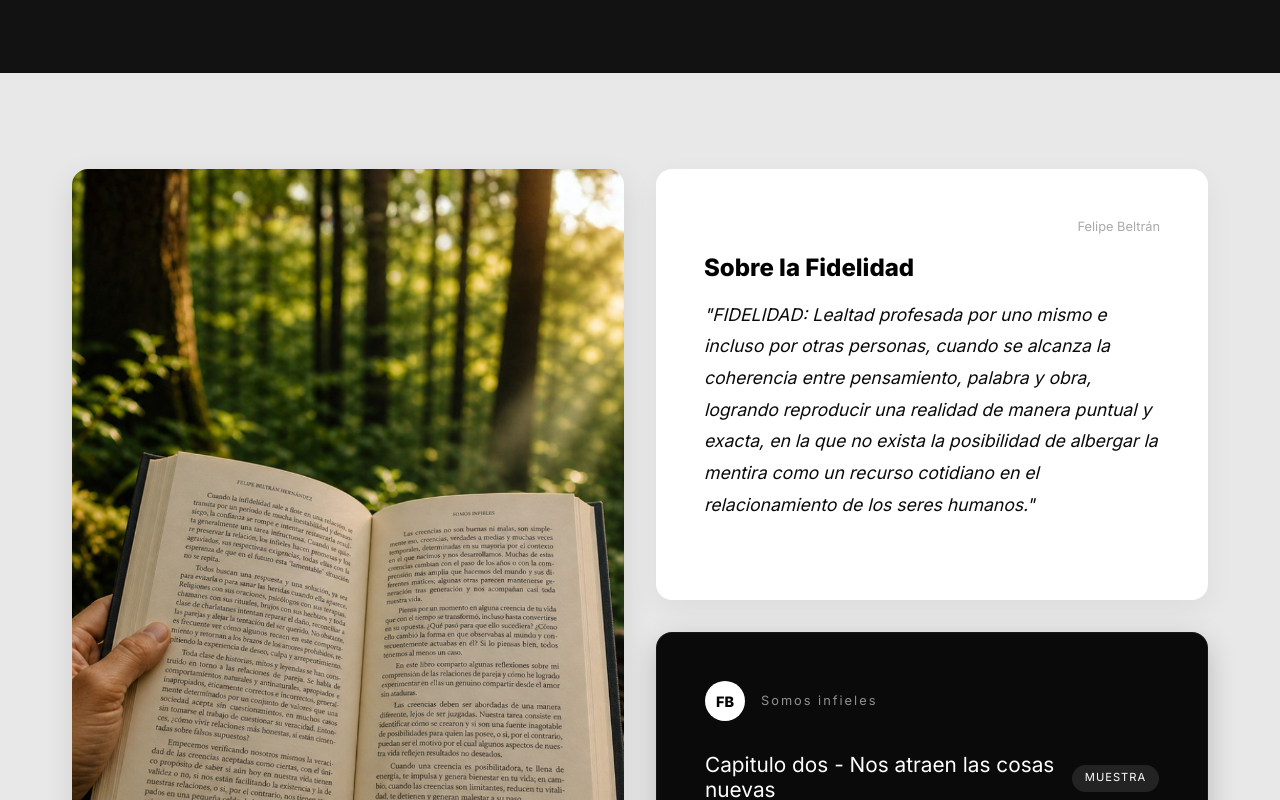
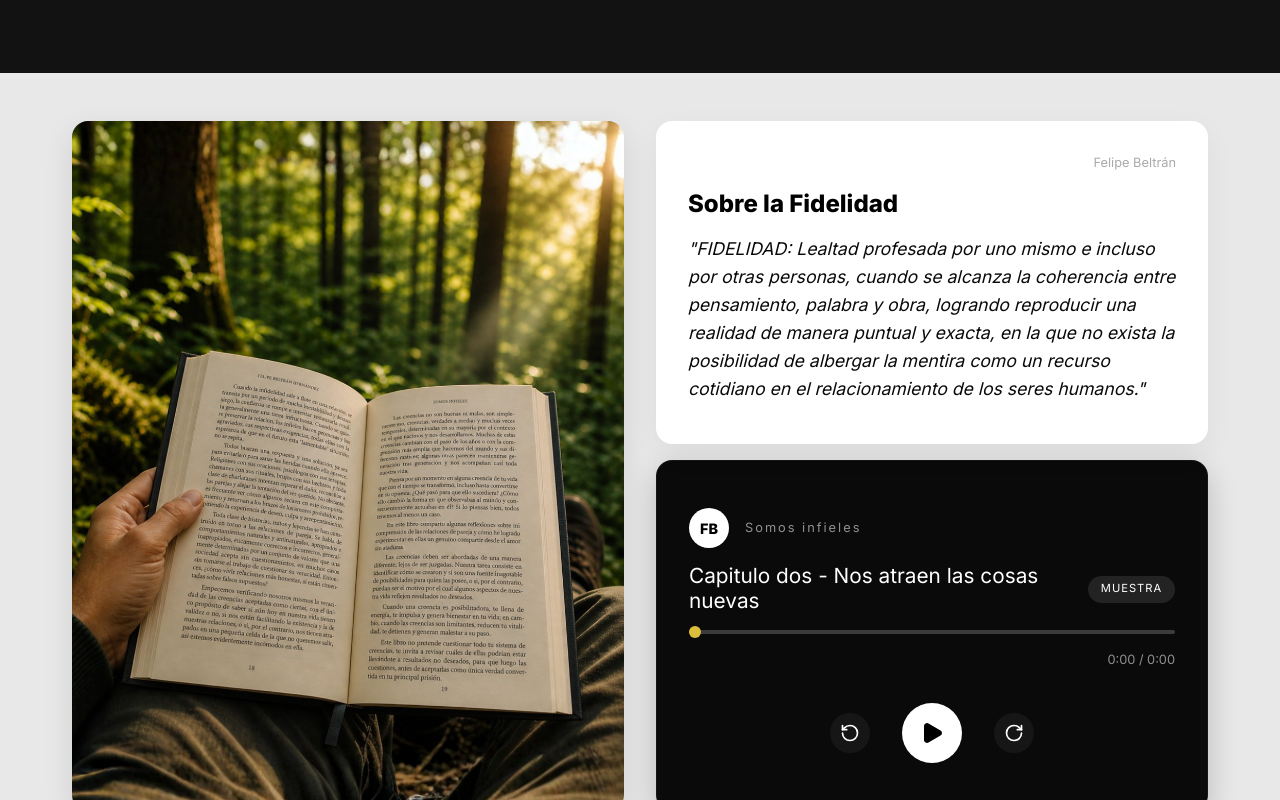
Before and after one commit to Contacto-Autenticos/somos-infieles, a React (Vite) app: page / in a window 1280 px wide. Shown: the part 2000-2800 px from the top of the page. Built offline with nearby package versions, Linux system fonts and the light colour scheme.

Commit message:
Compact media section vertical height

```diff
--- a/src/components/AudioPlayerSection.css
+++ b/src/components/AudioPlayerSection.css
@@ -1,5 +1,6 @@
 .media-section {
   background-color: var(--color-gray);
+  padding: 3rem 0;
 }
 
 .media-container {
@@ -28,14 +29,14 @@
   flex: 1;
   display: flex;
   flex-direction: column;
-  gap: 2rem;
+  gap: 1rem;
 }
 
 /* White Review Card */
 .review-card {
   background-color: var(--color-white);
   border-radius: 16px;
-  padding: 3rem;
+  padding: 2rem;
   box-shadow: 0 10px 30px rgba(0,0,0,0.05);
   display: flex;
   flex-direction: column;
@@ -58,10 +59,10 @@
 .review-text {
   color: var(--color-darker);
   font-size: 1.1rem;
-  line-height: 1.8;
+  line-height: 1.6;
   font-style: italic;
   flex-grow: 1;
-  margin-bottom: 2rem;
+  margin-bottom: 0.5rem;
 }
 
 .review-avatar {
@@ -84,7 +85,7 @@
 .audio-card {
   background-color: var(--color-darker);
   border-radius: 16px;
-  padding: 3rem;
+  padding: 2rem;
   box-shadow: 0 10px 30px rgba(0,0,0,0.2);
   border: 1px solid rgba(255,255,255,0.05);
   flex-grow: 1;
@@ -97,7 +98,7 @@
   display: flex;
   align-items: center;
   gap: 1rem;
-  margin-bottom: 2rem;
+  margin-bottom: 1rem;
 }
 
 .audio-badge {
@@ -124,7 +125,7 @@
   display: flex;
   align-items: center;
   justify-content: space-between;
-  margin-bottom: 2rem;
+  margin-bottom: 1rem;
 }
 
 .audio-title {
```
